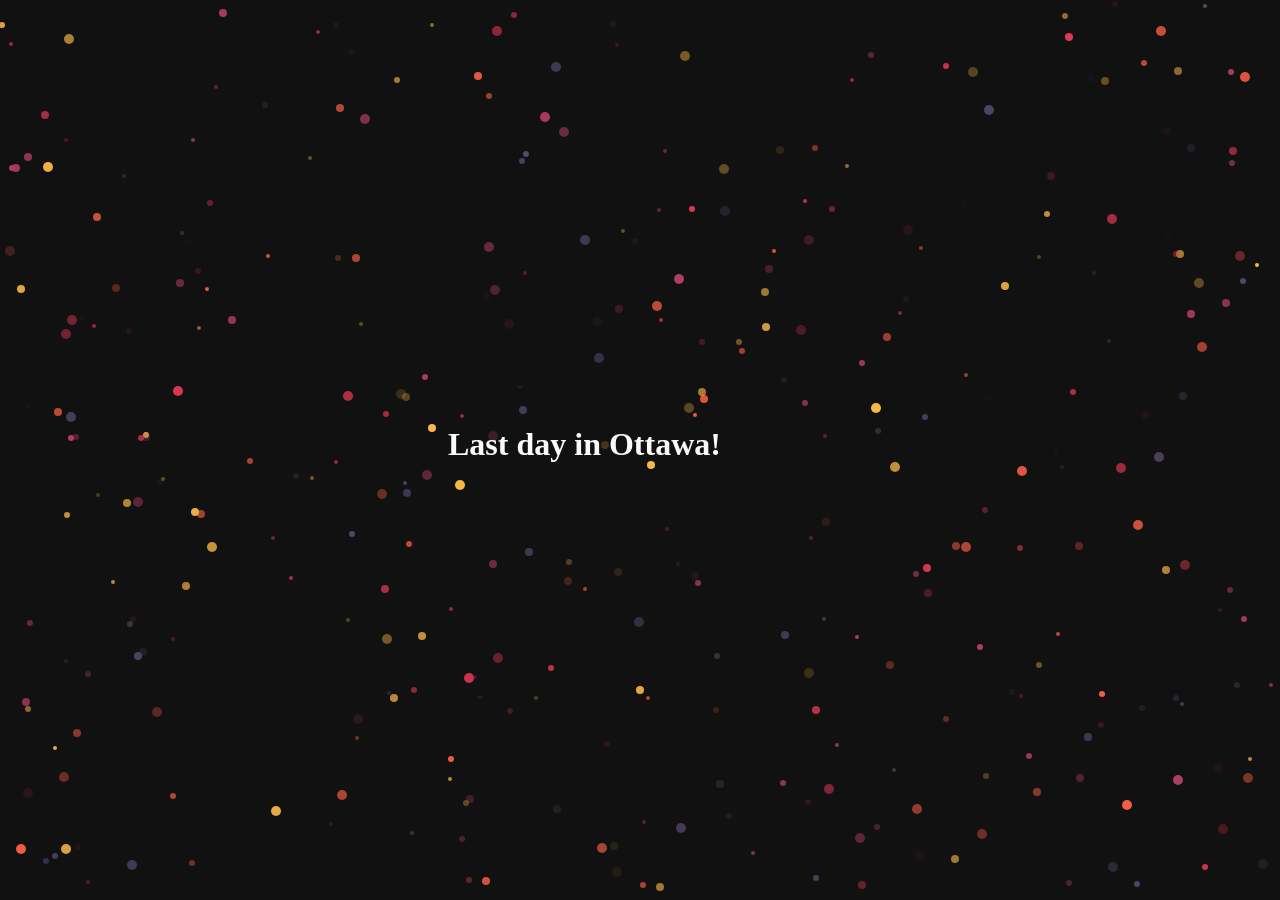
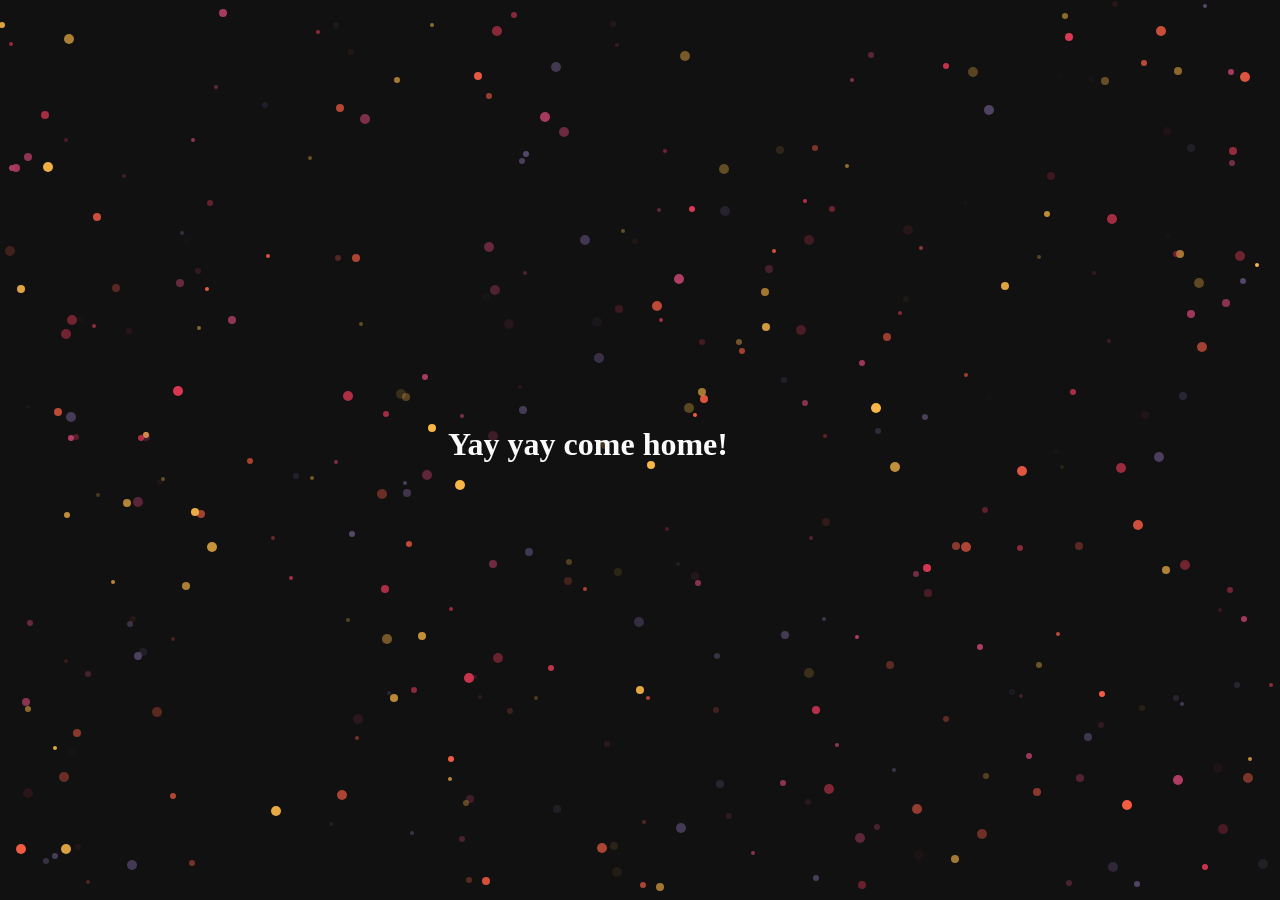
Before and after one commit to awans/awans-org, a Jekyll site: the page 003.html, which Jekyll copies as it is, in a window 1280 px wide. Built offline with Jekyll 4.4.1, drawn with Linux system fonts in a browser that asks for light colours; Markdown is read by kramdown in place of the engine named in the settings.

Commit message:
maira's flight leaves early

```diff
--- a/003.html
+++ b/003.html
@@ -18,7 +18,7 @@
   <script src="/public/js/003.js" defer></script>
 
   <body>
-    <h1>Last day in Ottawa!</h1>
+    <h1>Yay yay come home!</h1>
   <canvas id="world"></canvas>
 
 </body>
```
